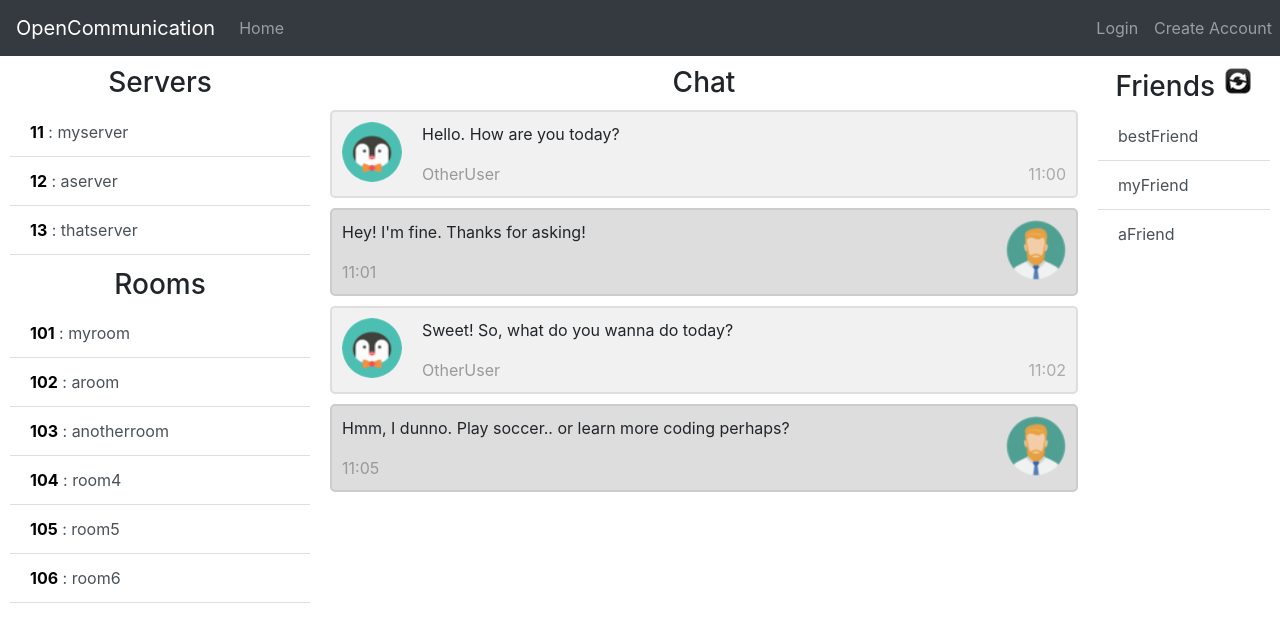
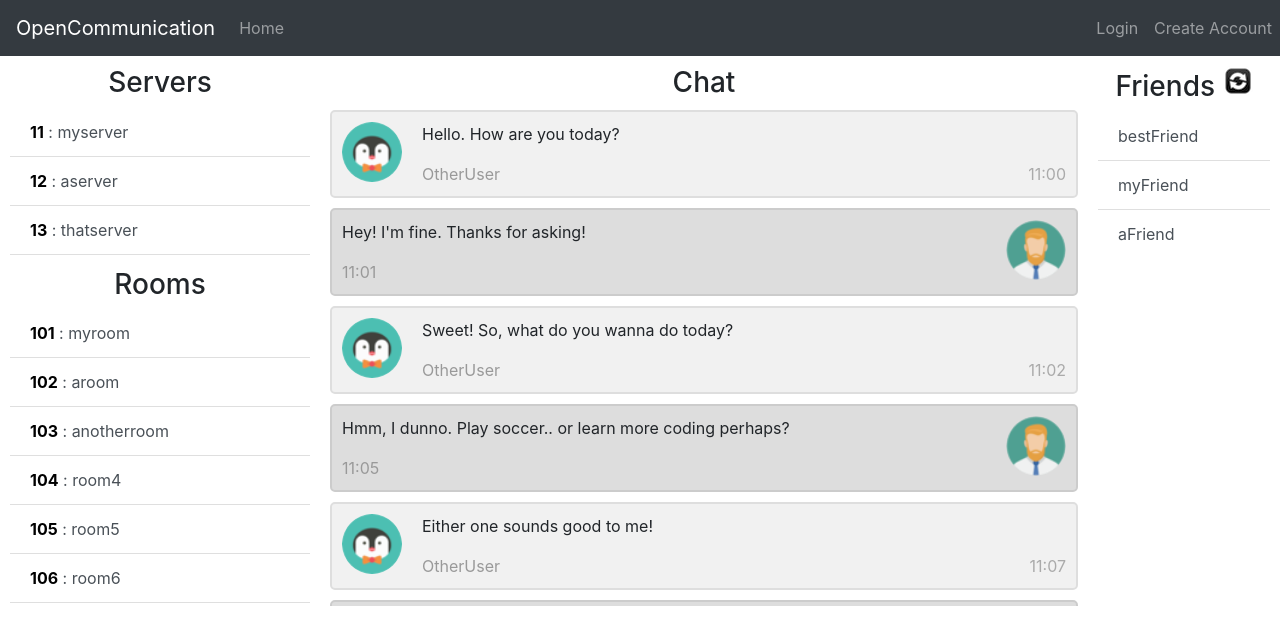
Before and after one commit to jaredglaser/OpenCommunicationFrontEnd, an Angular app: page /ui in a window 1280 px wide. Shown: the top 644 px of the page. Built offline with nearby package versions, Linux system fonts and the light colour scheme.

Commit message:
messages scrollable now

```diff
--- a/src/app/pages/ui/ui.component.css
+++ b/src/app/pages/ui/ui.component.css
@@ -17,11 +17,15 @@
 /* Chat Column */
 .column.middle {
     width: 60%;
+    max-height: 550px;
+    overflow: scroll;
+    -webkit-overflow-scrolling: touch;
 }
 
 /* Friends List Column */
 .column.right {
     width: 15%;
+    max-height: 300px;
 }
 
 /* List-group containing list-group-items */
@@ -38,11 +42,6 @@
 
 /* list-group of rooms */
 #rooms {
-    max-height: 300px;
-}
-
-/* list-group of friends */
-#friends-list {
     max-height: 300px;
 }
 
--- a/src/app/pages/ui/ui.component.html
+++ b/src/app/pages/ui/ui.component.html
@@ -52,7 +52,26 @@
         <span class="username-right">{{username}}</span>
         <span class="time-left">11:05</span>
       </div>
+      <div class="container">
+        <img src="/assets/images/avatar-penguin.png" alt="Avatar">
+        <p>Either one sounds good to me!</p>
+        <span class="username-left">OtherUser</span>
+        <span class="time-right">11:07</span>
+      </div>
+      <div class="container darker">
+        <img src="/assets/images/avatar-dude.png" alt="Avatar" class="right">
+        <p>Awesome, lets code then</p>
+        <span class="username-right">{{username}}</span>
+        <span class="time-left">11:09</span>
+      </div>
+      <div class="container darker">
+        <img src="/assets/images/avatar-dude.png" alt="Avatar" class="right">
+        <p>Well, after I eat ^_^</p>
+        <span class="username-right">{{username}}</span>
+        <span class="time-left">11:010</span>
+      </div>
     </div>
+
 
     <div class="column right">
       <h3 class="header">Friends
```
